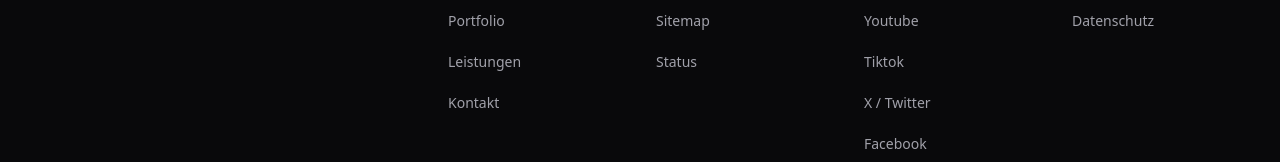
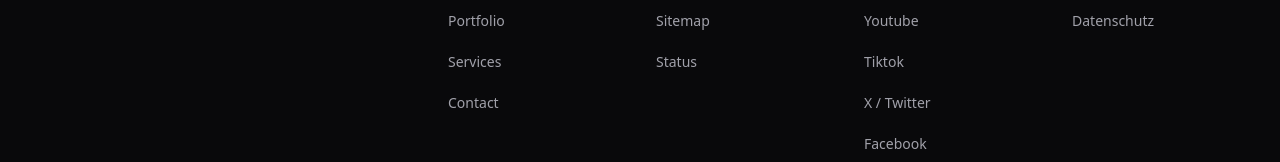
Before and after one commit to Ferbion-lT/V3, a Vue app: page /en in a window 1280 px wide. Shown: the part 2847-3009 px from the top of the page. Built offline with nearby package versions, Linux system fonts and the light colour scheme.

Commit message:
feat: added path language change

```diff
--- a/src/components/Footer.vue
+++ b/src/components/Footer.vue
@@ -16,10 +16,12 @@
                                     <span class="text-sm leading-6 text-zinc-400 hover:text-zinc-300 transition hover:cursor-pointer" v-on:click="portfolio_scroll">Portfolio</span>
                                 </li>
                                 <li>
-                                    <span class="text-sm leading-6 text-zinc-400 hover:text-zinc-300 transition hover:cursor-pointer" v-on:click="services_scroll">Leistungen</span>
+                                    <span class="text-sm leading-6 text-zinc-400 hover:text-zinc-300 transition hover:cursor-pointer" v-if="$route.path === '/en'">Services</span>
+                                    <span class="text-sm leading-6 text-zinc-400 hover:text-zinc-300 transition hover:cursor-pointer" v-else v-on:click="services_scroll">Leistungen</span>
                                 </li>
                                 <li>
-                                    <router-link class="text-sm leading-6 text-zinc-400 hover:text-zinc-300 transition hover:cursor-pointer" to="/contact">Kontakt</router-link>
+                                    <router-link class="text-sm leading-6 text-zinc-400 hover:text-zinc-300 transition hover:cursor-pointer" to="/contact" v-if="$route.path === '/en'">Contact</router-link>
+                                    <router-link class="text-sm leading-6 text-zinc-400 hover:text-zinc-300 transition hover:cursor-pointer" v-else to="/contact">Kontakt</router-link>
                                 </li>
                             </ul>
                         </div>
```
